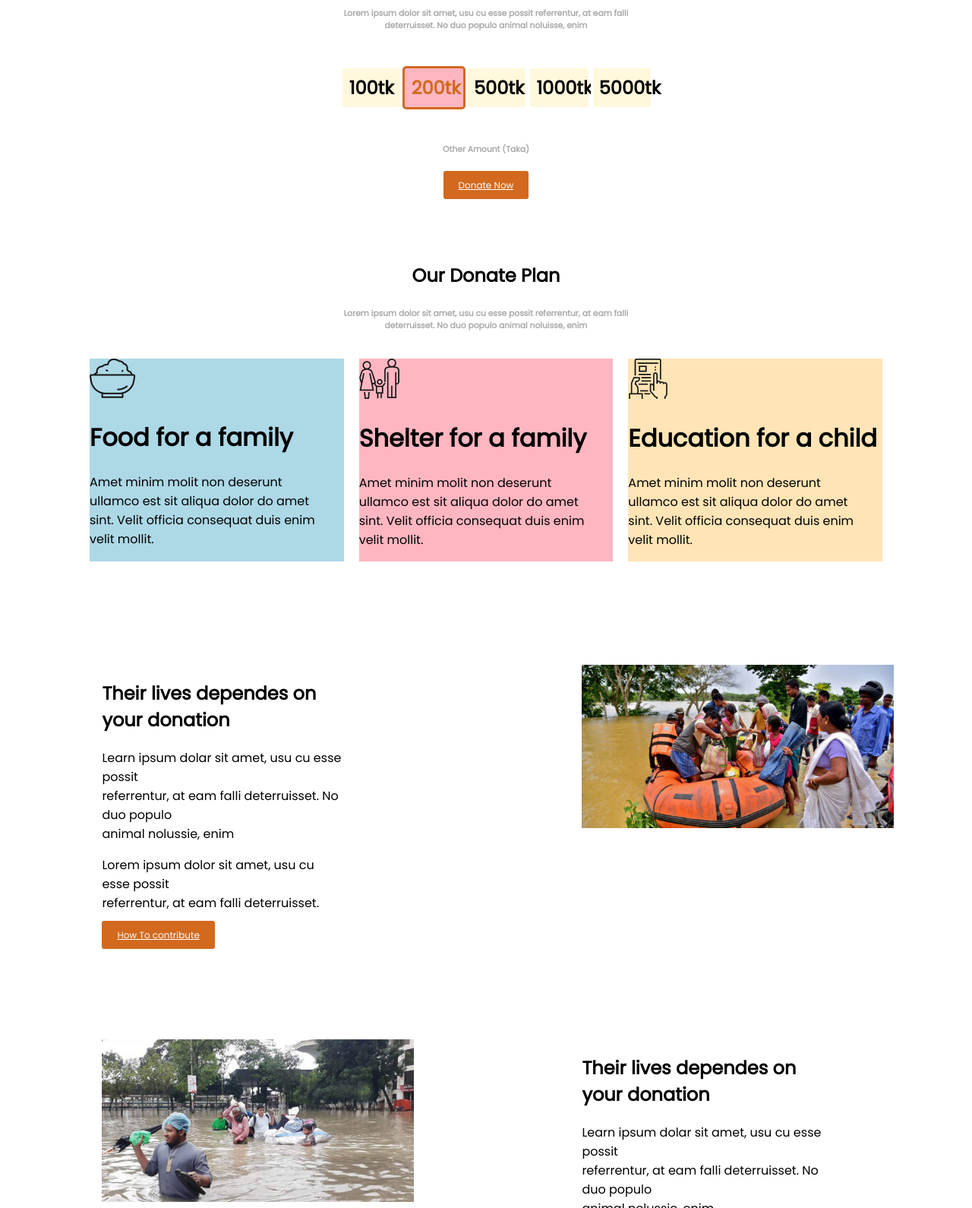
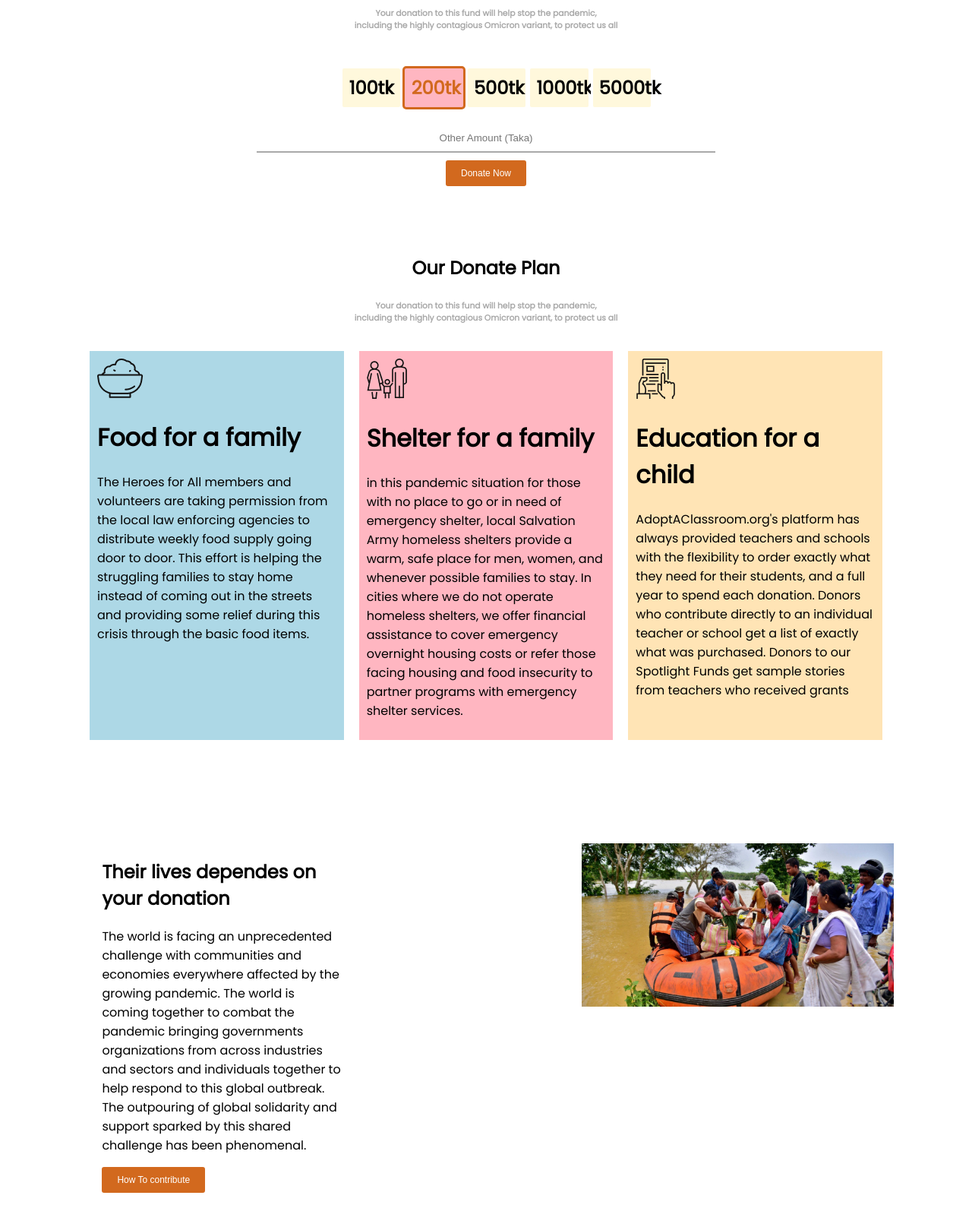
Before and after one commit to anannanatta7/Donate-Today, a plain HTML site: page index.html in a window 1280 px wide. Shown: the part 490-2080 px from the top of the page at 76% size. Drawn offline with Linux system fonts and the light colour scheme.

Commit message:
something added

```diff
--- a/Style.CSS
+++ b/Style.CSS
@@ -46,6 +46,7 @@ body {
     padding: 10px 20px;
     border-radius: 3px;
     font-size: 12px;
+    border: none;
 }
 
 .flexible {
@@ -83,6 +84,18 @@ body {
     color: darkgray;
 }
 
+.taka {
+    text-align: center;
+    margin-bottom: 10px;
+    border-bottom: 2px solid darkgrey;
+    border-top: none;
+    border-left: none;
+    border-right: none;
+    width: 600px;
+    padding-top: 10px;
+    padding-bottom: 10px;
+}
+
 .donate {
     margin-top: 90px;
 }
@@ -99,16 +112,19 @@ body {
 #food {
     background-color: lightblue;
     border: 10px solid white;
+    padding: 10px;
 }
 
 #shelter {
     background-color: lightpink;
     border: 10px solid white;
+    padding: 10px;
 }
 
 #education {
     background-color: moccasin;
     border: 10px solid white;
+    padding: 10px;
 }
 
 
@@ -157,7 +173,7 @@ body {
     background-image: -moz-linear-gradient(red, orange);
     color: darkgrey;
     font-weight: 100;
-    padding: 10px 70px;
+    padding: 10px;
     border-radius: 3px;
     font-size: 12px;
     margin-left: 22%;
--- a/index.html
+++ b/index.html
@@ -16,16 +16,16 @@
     <section class="top-banner">
         <div class="header">
             <h1><b>Let's Help Those Who Are<br>More In Need</b></h1>
-            <h6>Lorem ipsum dolor sit amet, usu cu esse possit referrentur, at eam falli<br>deterruisset. No duo populo
-                animal noluisse, enim</h6>
-            <a class="link-button" target="_blank" href="">Donate Now</a>
+            <h6>Your donation to this fund will help stop the pandemic,<br> including the highly contagious Omicron
+                variant, to protect us all</h6>
+            <button class="link-button">Donate Now</button>
         </div>
     </section>
     <section class="donate-today">
         <div class="donation">
             <h1><b>Donate Today</b></h1>
-            <h6>Lorem ipsum dolor sit amet, usu cu esse possit referrentur, at eam falli<br>deterruisset. No duo populo
-                animal noluisse, enim</h6>
+            <h6>Your donation to this fund will help stop the pandemic,<br> including the highly contagious Omicron
+                variant, to protect us all</h6>
         </div>
     </section>
     <section class="tk">
@@ -48,14 +48,14 @@
         </div>
     </section>
     <section class="amount">
-        <h6>Other Amount (Taka)</h6>
-        <a class="link-button" target="_blank" href="">Donate Now</a>
+        <input class="taka" placeholder="Other Amount (Taka)" /><br>
+        <button class="link-button">Donate Now</button>
     </section>
     <section class="donate">
         <div class="donation">
             <h1><b>Our Donate Plan</b></h1>
-            <h6>Lorem ipsum dolor sit amet, usu cu esse possit referrentur, at eam falli<br>deterruisset. No duo populo
-                animal noluisse, enim</h6>
+            <h6>Your donation to this fund will help stop the pandemic,<br> including the highly contagious Omicron
+                variant, to protect us all</h6>
         </div>
     </section>
     <secton class="donate-plan">
@@ -63,31 +63,38 @@
             <div id="food" class="width">
                 <img src="donate-image/food.png" alt="">
                 <h1>Food for a family</h1>
-                <p>Amet minim molit non deserunt<br> ullamco est sit aliqua dolor do amet<br> sint. Velit officia
-                    consequat duis enim<br> velit mollit.</p>
+                <p>The Heroes for All members and volunteers are taking permission from the local law enforcing agencies
+                    to distribute weekly food supply going door to door. This effort is helping the struggling families
+                    to stay home instead of coming out in the streets and providing some relief during this crisis
+                    through the basic food items.</p>
             </div>
             <div id="shelter" class="width">
                 <img src="donate-image/shelter.png" alt="">
                 <h1>Shelter for a family</h1>
-                <p>Amet minim molit non deserunt<br> ullamco est sit aliqua dolor do amet<br> sint. Velit officia
-                    consequat duis enim<br> velit mollit.</p>
+                <p>in this pandemic situation for those with no place to go or in need of emergency shelter, local
+                    Salvation Army homeless shelters provide a warm, safe place for men, women, and whenever possible
+                    families to stay. In cities where we do not operate homeless shelters, we offer financial
+                    assistance to cover emergency overnight housing costs or refer those facing housing and food
+                    insecurity to partner programs with emergency shelter services.</p>
             </div>
             <div id="education" class="width">
                 <img src="donate-image/Frame-1.png" alt="">
                 <h1>Education for a child</h1>
-                <p>Amet minim molit non deserunt<br> ullamco est sit aliqua dolor do amet<br> sint. Velit officia
-                    consequat duis enim<br> velit mollit.</p>
+                <p>AdoptAClassroom.org's platform has always provided teachers and schools with the flexibility to order
+                    exactly what they need for their students, and a full year to spend each donation. Donors who
+                    contribute directly to an individual teacher or school get a list of exactly what was purchased.
+                    Donors to our Spotlight Funds get sample stories from teachers who received grants</p>
             </div>
         </div>
     </secton>
     <section class="contribute">
         <div class="contribution">
             <h1><b>Their lives dependes on<br> your donation</b></h1>
-            <p>Learn ipsum dolar sit amet, usu cu esse possit<br> referrentur, at eam falli deterruisset. No duo
-                populo<br> animal nolussie, enim</p>
-            <p>Lorem ipsum dolor sit amet, usu cu esse possit<br>
-                referrentur, at eam falli deterruisset.</p>
-            <a class="link-button" target="_blank" href="">How To contribute</a>
+            <p>The world is facing an unprecedented challenge with communities and economies everywhere affected by the
+                growing pandemic. The world is coming together to combat the pandemic bringing governments organizations
+                from across industries and sectors and individuals together to help respond to this global outbreak. The
+                outpouring of global solidarity and support sparked by this shared challenge has been phenomenal.</p>
+            <button class="link-button">How To contribute</button>
         </div>
         <div class="contribution">
             <img src="donate-image/donation5.jpg" alt="">
@@ -99,19 +106,18 @@
         </div>
         <div class="contribution">
             <h1><b>Their lives dependes on<br> your donation</b></h1>
-            <p>Learn ipsum dolar sit amet, usu cu esse possit<br> referrentur, at eam falli deterruisset. No duo
-                populo<br> animal nolussie, enim</p>
-            <p>Lorem ipsum dolor sit amet, usu cu esse possit<br>
-                referrentur, at eam falli deterruisset.</p>
-            <a class="link-button" target="_blank" href="">How To Contribute</a>
+            <p>Safe and Easy to Sponsor a Child with Compassion Charity. Start Making a Difference Today. Become a
+                Sponsor Now and Help a Child Stand Up to Starvation. Many Children are Waiting. CharityWatch A Rating.
+                Trusted Since 1952. Highest-Rated Charity.</p>
+            <button class="link-button">How To Contribute</button>
         </div>
     </section>
     <section class="contri-edu">
         <div class="contribution">
-            <h1><b>Their lives dependes on<br> your donation<br>..UNICEF..</b></h1>
-            <p>Every child deserves a fair chance.<br> Your donation helps the UNICEF charity make<br> a difference for
-                children in Thailand<br> & around the world.</p>
-            <a class="link-button" target="_blank" href="">How To Contribute</a>
+            <h1><b>Their lives dependes on<br> your donation<br></b></h1>
+            <p>Every child deserves a fair chance. Your donation helps the charity make a difference for
+                children in around the world.</p>
+            <button class="link-button">How To Contribute</button>
         </div>
         <div class="contribution">
             <img src="donate-image/donation9.jpg" alt="">
@@ -126,8 +132,7 @@
     </section>
     <section class="link-box">
         <div class="box">
-            <a class="white" target="_blank" href="">Email</a><a class="link-button" target="_blank"
-                href="">Subscription</a>
+            <input class="white" placeholder="Email" /><button class="link-button">Subscription</button>
         </div>
     </section>
 </body>
```
